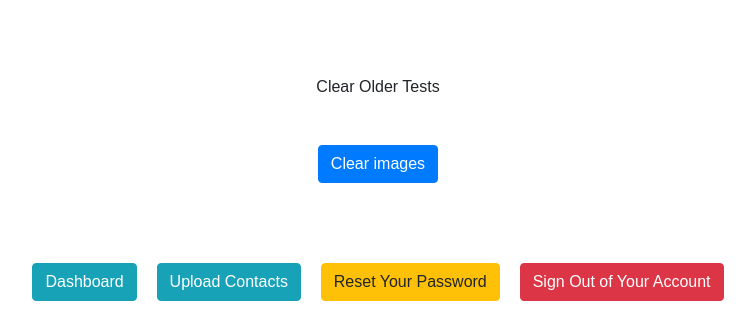
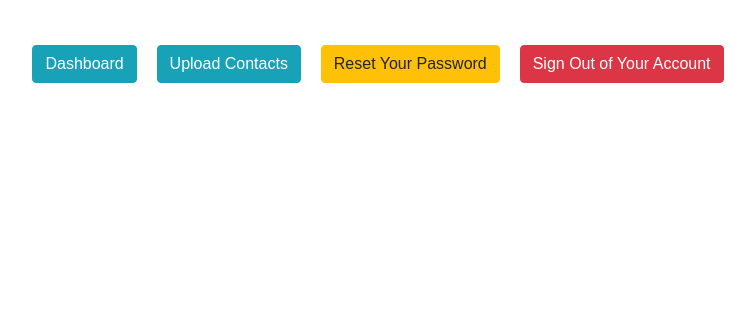
Before and after one commit to ironic833/JointSubjectProject, a PHP site: page /uploadPage.php in a window 1280 px wide. Shown: the part 770-1087 px from the top of the page, without its empty margins (262-1017 px from the left). After the commit the page ends 853 px from the top, so only its background shows below. Run offline with PHP 8.4, Linux system fonts and the light colour scheme; a user stored in the database is signed in; data comes from the database, SQL or seed files in the repository.

Commit message:
Removed some comments.
Think this is more or less the final version

```diff
--- a/MyProject/register.php
+++ b/MyProject/register.php
@@ -1,4 +1,3 @@
-<!--encryption and decryption here needs to be finished-->
 
 <?php
 // Include config file
--- a/MyProject/uploadPage.php
+++ b/MyProject/uploadPage.php
@@ -5,18 +5,32 @@
     $cipher = 'AES-128-CBC';
     $key = 'thebestsecretkey';
 
+    session_start();
+
+    // Check if the user is logged in, if not then redirect to login page
+    if(!isset($_SESSION["loggedin"]) || $_SESSION["loggedin"] !== true){
+        header("location: login.php");
+        exit;
+    }
+
+    $username = $_SESSION["username"];
+
     if ($link->connect_error) {
       die('Connection failed: ' . $link->connect_error);
     }
 
     //needs to be adjusted with an if statement to loop and only delete entries where the username matches the username on the entry in database
+    /*
+    if (isset($_POST['delete-everything'])) {
 
-    if (isset($_POST['delete-everything'])) {
-      $sql = 'DROP TABLE images;';
+      $username = $_POST['username'];
+
+      $sql = 'DELETE FROM images WHERE username = '$username'';
       if (!$link->query($sql) === TRUE) {
-        die('Error dropping database: ' . $link->error);
+        die('Error dropping entry: ' . $link->error);
       }
     }
+    */
 
     $sql = 'CREATE DATABASE IF NOT EXISTS demo;';
     if (!$link->query($sql) === TRUE) {
@@ -40,15 +54,6 @@
       die('Error creating table: ' . $link->error);
     }
 
-    session_start();
-
-    // Check if the user is logged in, if not then redirect him to login page
-    if(!isset($_SESSION["loggedin"]) || $_SESSION["loggedin"] !== true){
-        header("location: login.php");
-        exit;
-    }
-
-    $username = $_SESSION["username"];
 ?>
 <html>
     <head>
@@ -151,11 +156,16 @@
             </div>
         </div>
 
+        <!--
+
         <h6 class = "my-5" style="padding-top: 50px;">Clear Older Tests</h6>
+
 
         <form method="post" >
           <button type="submit" name="delete-everything" class="btn btn-primary">Clear images</button>
         </form>
+        -->
+
         <br />
         <p style="padding-top: 50px;">
             <a href="welcome.php" class="btn btn-info">Dashboard</a>
```
Also changed, not shown: MyProject/login.php (+1 -14 lines), MyProject/uploadContacts.php (+6 -1 lines), MyProject/welcome.php (+1 -16 lines).
